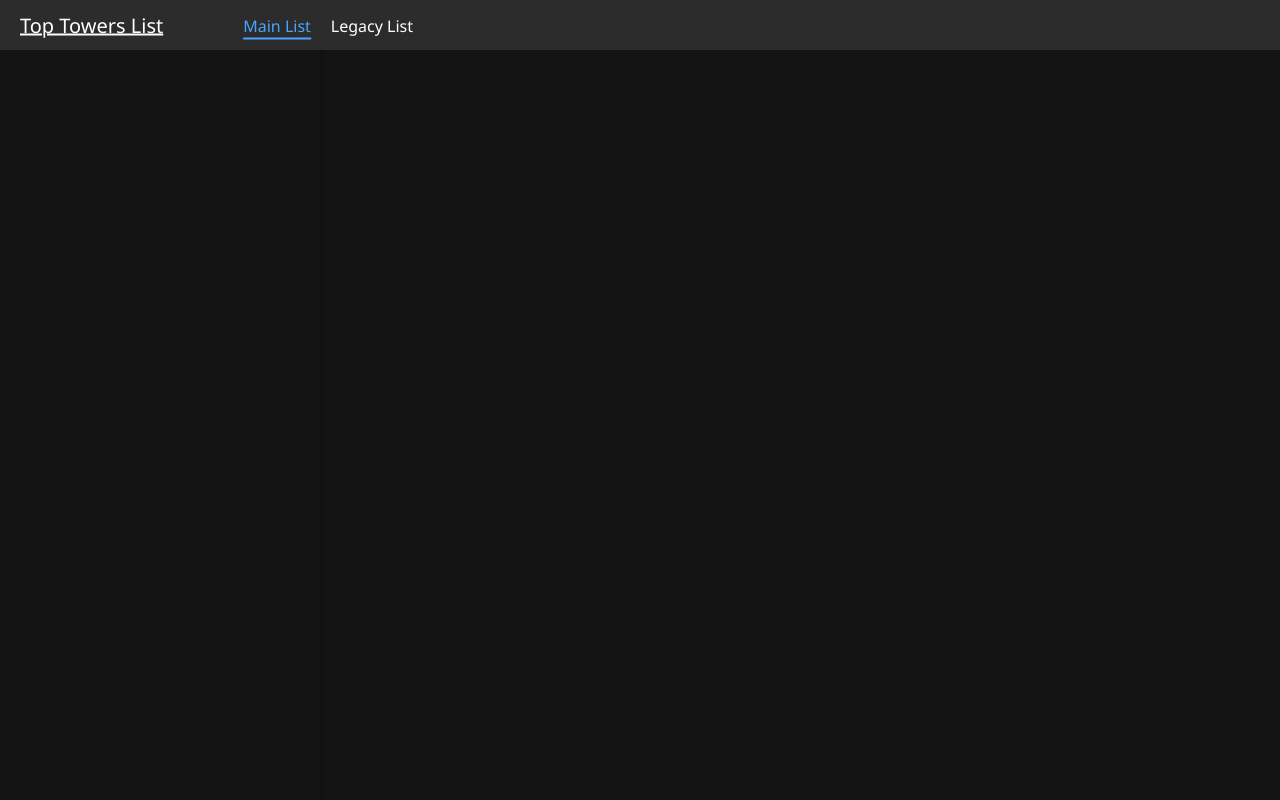
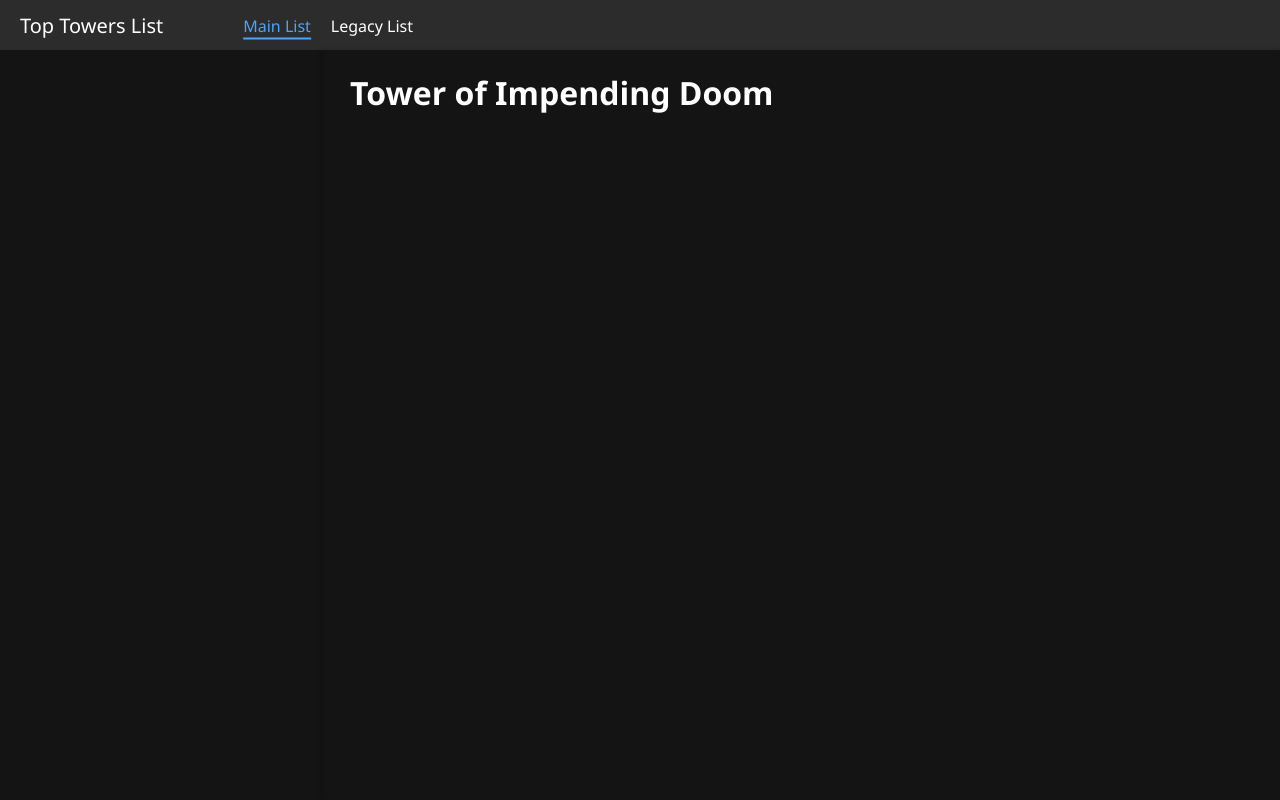
Before and after one commit to TheHaloDeveloper/TopTowersCommunity, a Python web app: template templates/index.html in a window 1280 px wide. Run offline with Jinja, Linux system fonts and the light colour scheme; the template is opened without the code that fills it: most values are stand-ins (such as "Sample title", 1, 10 or a date in 2020).

Commit message:
info window

```diff
--- a/static/styles.css
+++ b/static/styles.css
@@ -14,7 +14,6 @@ body {
     margin: 0;
     overflow-y: auto;
     overflow-x: hidden;
-    list-style: none;
     padding: 0;
     background-color: rgb(20, 20, 20);
     box-shadow: 2px 0 5px rgba(0, 0, 0, 0.2);
@@ -65,7 +64,7 @@ body {
 #spreadsheet-link {
     color: white;
     font-size: 20px;
-    text-decoration: underline;
+    text-decoration: none;
     cursor: pointer;
     margin-right: 50px;
 }
@@ -114,3 +113,19 @@ body {
     background-color: #4aa4ff;
     transform: translateX(-50%) scaleX(1);
 }
+
+#info {
+    width: 75%;
+    height: calc(100vh - var(--navbar-height));
+    overflow-y: auto;
+    overflow-x: hidden;
+    box-shadow: 2px 0 5px rgba(0, 0, 0, 0.2);
+    scrollbar-width: thin;
+    scrollbar-color: #666 #1e1e2f;
+    position: absolute;
+    right: 0;
+    top: var(--navbar-height);
+    box-sizing: border-box;
+    padding-left: 30px;
+    color: white;
+}
--- a/templates/index.html
+++ b/templates/index.html
@@ -17,6 +17,9 @@
         </div>
     </div>
     <div id="list"></div>
+    <div id="info">
+        <h1>Tower of Impending Doom</h1>
+    </div>
 
     <script>
         data = {{ data | tojson }};
```
